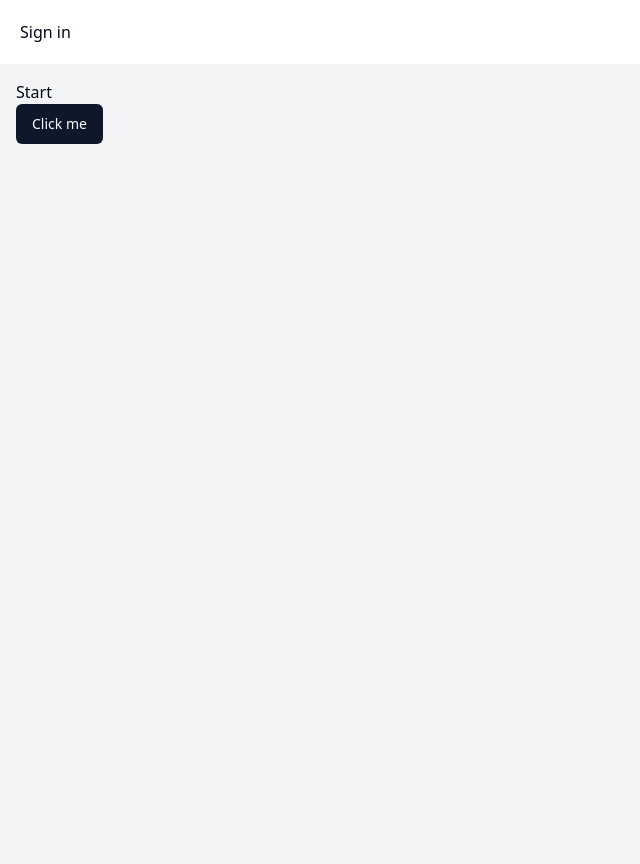
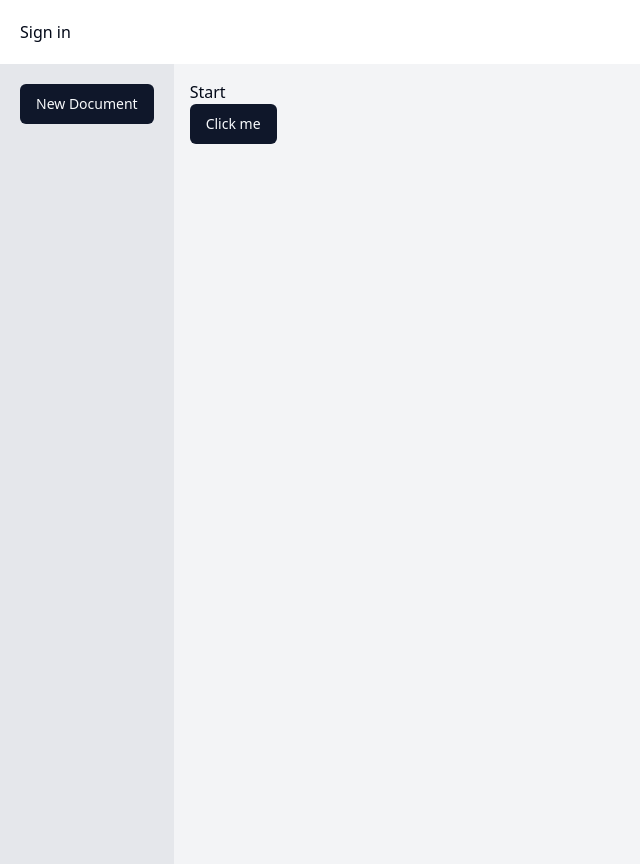
Before and after one commit to JaschaBiederstedt/ai-notion-clone, a Next.js app: page / in a window 1280 px wide. Shown: the whole page, without its empty margins (0-640 px from the left). Built offline with nearby package versions, Linux system fonts and the light colour scheme; no server answers.

Commit message:
Add new document btn to sidebar

```diff
--- a/app/layout.tsx
+++ b/app/layout.tsx
@@ -3,6 +3,7 @@ import { ClerkProvider } from '@clerk/nextjs';
 
 import './globals.css';
 import Header from '@/components/Header';
+import Sidebar from '@/components/Sidebar';
 
 export const metadata: Metadata = {
   title: 'AI Notion Clone',
@@ -20,7 +21,7 @@ export default function RootLayout({
         <body>
           <Header />
           <div className='flex min-h-screen'>
-            {/* Sidebar */}
+            <Sidebar />
 
             <div className='flex-1 p-4 bg-gray-100 overflow-y-auto scrollbar-hide'>
               {children}
--- /dev/null
+++ b/components/NewDocumentButton.tsx
@@ -0,0 +1,10 @@
+import { Button } from '@/components/ui/button';
+
+const NewDocumentButton = () => {
+  return (
+    <div>
+      <Button>New Document</Button>
+    </div>
+  );
+};
+export default NewDocumentButton;
--- /dev/null
+++ b/components/Sidebar.tsx
@@ -0,0 +1,11 @@
+import NewDocumentButton from '@/components/NewDocumentButton';
+
+const Sidebar = () => {
+  return (
+    <div className='p-2 md:p-5 bg-gray-200 relative'>
+      <NewDocumentButton />
+    </div>
+  );
+};
+
+export default Sidebar;
```
